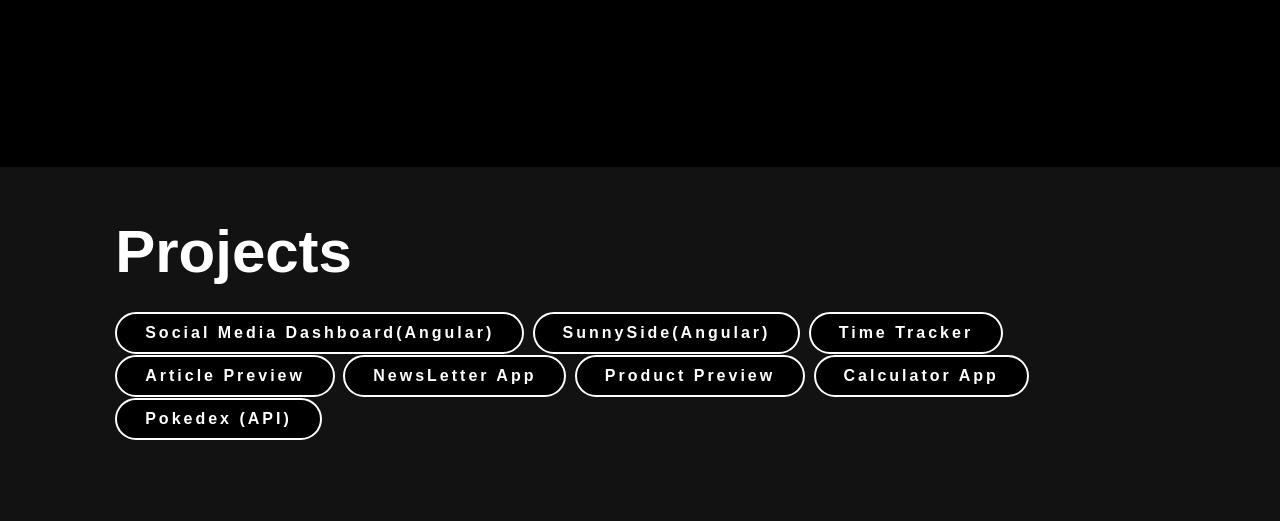
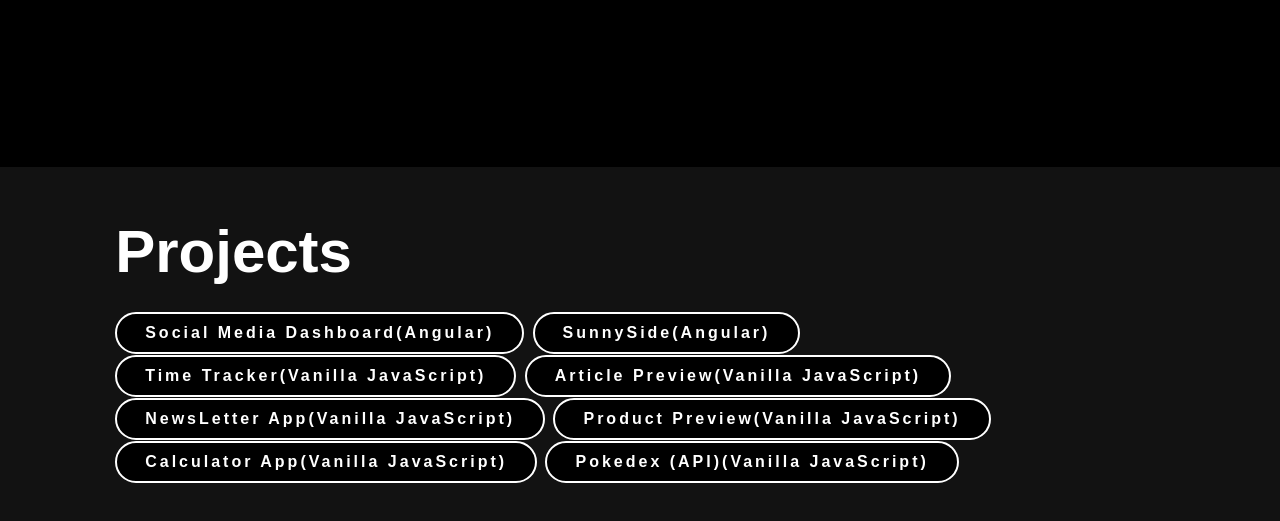
Before and after one commit to CoreyWithTheSkills/Portfolio-Website, a plain HTML site: page index.html in a window 1280 px wide. Shown: the part 633-1154 px from the top of the page. Drawn offline with Linux system fonts and the light colour scheme.

Commit message:
Update index.html

```diff
--- a/index.html
+++ b/index.html
@@ -30,7 +30,7 @@
             <p>
                 Welcome to My Portfolio!
                 I’m passionate about creating innovative solutions through code and design.
-                With a strong foundation in HTML, CSS, Javascript, and React. I thrive
+                With a strong foundation in HTML, CSS, Javascript, Angular, and React. I thrive
                 on tackling challenges and transforming ideas into reality. Here,
                 you’ll find a collection of my projects that showcase my ability to
                 blend creativity with technical expertise. I look forward to the
@@ -49,12 +49,12 @@
 <div class="ProjectsList">
     <a href="https://coreywiththeskills.github.io/social-media/" class="btn" target="_blank">Social Media Dashboard(Angular)</a>
     <a href="https://coreywiththeskills.github.io/sunny/" class="btn" target="_blank">SunnySide(Angular)</a>
-    <a href="https://timetracker246.netlify.app/" class="btn" target="_blank">Time Tracker</a>
-    <a href="https://article-preview246.netlify.app/" class="btn" target="_blank">Article Preview</a>
-    <a href="https://newsletter246.netlify.app/" class="btn" target="_blank">NewsLetter App</a>
-    <a href="https://productpreview246.netlify.app/" class="btn" target="_blank">Product Preview</a>
-    <a href="https://calculator246.netlify.app/" class="btn" target="_blank">Calculator App</a>
-    <a href="https://pokedex246.netlify.app/" class="btn" target="_blank">Pokedex (API)</a>
+    <a href="https://timetracker246.netlify.app/" class="btn" target="_blank">Time Tracker(Vanilla JavaScript)</a>
+    <a href="https://article-preview246.netlify.app/" class="btn" target="_blank">Article Preview(Vanilla JavaScript)</a>
+    <a href="https://newsletter246.netlify.app/" class="btn" target="_blank">NewsLetter App(Vanilla JavaScript)</a>
+    <a href="https://productpreview246.netlify.app/" class="btn" target="_blank">Product Preview(Vanilla JavaScript)</a>
+    <a href="https://calculator246.netlify.app/" class="btn" target="_blank">Calculator App(Vanilla JavaScript)</a>
+    <a href="https://pokedex246.netlify.app/" class="btn" target="_blank">Pokedex (API)(Vanilla JavaScript)</a>
 </div>
     </section>
 </body>
```
